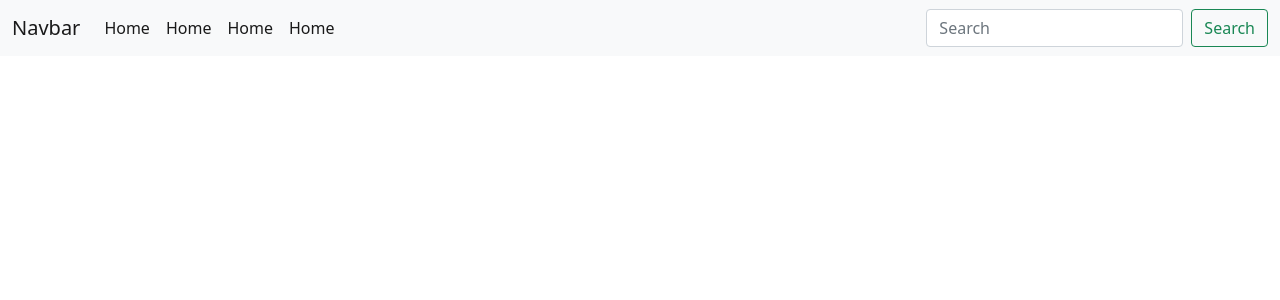
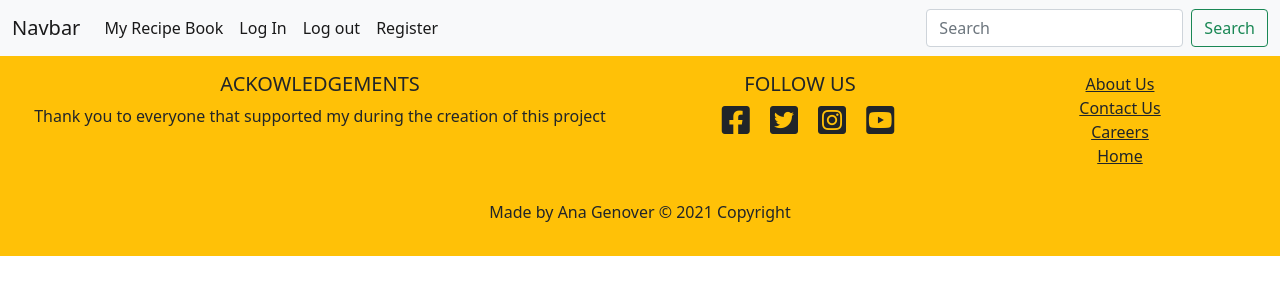
Before and after one commit to AnaG0307/my-recipe-blog-a, a Django app: template templates/base.html in a window 1280 px wide. Shown: the top 300 px of the page. Run offline with Django 3.2, Linux system fonts and the light colour scheme; the template is opened without the code that fills it, so the values that code supplies are empty; parts of the project's set-up code (start-up, migrations or seed data) failed here and were passed over.

Commit message:
Created Footer in base.html and tried to fix errors with urls paths, views and models but unsuccesful

```diff
--- a/myrecipebooka/urls.py
+++ b/myrecipebooka/urls.py
@@ -15,9 +15,11 @@ Including another URLconf
 """
 from django.contrib import admin
 from django.urls import path
-from recipe_blog.models import Recipe
+from recipe_blog import views
+from recipe_blog.views import RecipeListView
+
 
 urlpatterns = [
     path('admin/', admin.site.urls),
-    # path('home/', RecipeListView.as_view(), name='home')
+    path('', views.RecipeListView.as_view(), name='home')
 ]
--- a/recipe_blog/views.py
+++ b/recipe_blog/views.py
@@ -1,5 +1,5 @@
 from django.views.generic import ListView
-from recipe_blog.models import Recipe
+from .models import Recipe
 
 
 class RecipeListView(ListView):
--- a/templates/base.html
+++ b/templates/base.html
@@ -1,7 +1,7 @@
 {% load static %}
 
 <!DOCTYPE html>
-<html lang="en">
+<html lang="en" class="h-100">
 
 <head>
     <meta charset="UTF-8">
@@ -32,16 +32,16 @@
             <div class="collapse navbar-collapse" id="navbarSupportedContent">
                 <ul class="navbar-nav me-auto mb-2 mb-lg-0">
                     <li class="nav-item">
-                        <a class="nav-link active" aria-current="page" href="#">Home</a>
+                        <a class="nav-link active" aria-current="page" href="#">My Recipe Book</a>
                     </li>
                     <li class="nav-item">
-                        <a class="nav-link active" aria-current="page" href="#">Home</a>
+                        <a class="nav-link active" aria-current="page" href="#">Log In</a>
                     </li>
                     <li class="nav-item">
-                        <a class="nav-link active" aria-current="page" href="#">Home</a>
+                        <a class="nav-link active" aria-current="page" href="#">Log out</a>
                     </li>
                     <li class="nav-item">
-                        <a class="nav-link active" aria-current="page" href="#">Home</a>
+                        <a class="nav-link active" aria-current="page" href="#">Register</a>
                     </li>
                 </ul>
                 <form class="d-flex">
@@ -58,8 +58,47 @@
         {% endblock %}
     </main>
 
-    <footer>
-
+    <footer class="footer mt-auto py-3 bg-warning text-dark">
+        <div class="container-fluid text-center text-md-left text-dark">
+            <div class="row">
+                <div class="col-md-6 mt-md-0 mt-3">
+                    <h5 class="text-uppercase">Ackowledgements</h5>
+                    <p>Thank you to everyone that supported my during the creation of this project</p>
+                </div>
+                <!-- <hr class="clearfix w-100 d-md-none pb-3"> -->
+                <div class="col-md-3 mb-md-0 mb-3">
+                    <h5 class="text-uppercase text-dark">Follow us</h5>
+                    <p>
+                        <a href="https://www.facebook.com/"><i
+                                class="fab fa-facebook-square ms-3 fa-2x link-dark"></i></a>
+                        <a href="https://twitter.com/"><i class="fab fa-twitter-square ms-3 fa-2x link-dark"></i></a>
+                        <a href="https://www.instagram.com/"><i
+                                class="fab fa-instagram-square ms-3 fa-2x link-dark"></i></a>
+                        <a href="https://www.youtube.com/"><i
+                                class="fab fa-youtube-square ms-3 fa-2x link-dark"></i></a>
+                    </p>
+                </div>
+                <div class="col-md-3 mb-md-0 mb-3">
+                    <ul class="list-unstyled link-secondary">
+                        <li>
+                            <a class="link-dark" href="#!">About Us</a>
+                        </li>
+                        <li>
+                            <a class="link-dark" href="#!">Contact Us</a>
+                        </li>
+                        <li>
+                            <a class="link-dark" href="#!">Careers</a>
+                        </li>
+                        <li>
+                            <a class="link-dark" href="{% url 'home' %}">Home</a>
+                        </li>
+                    </ul>
+                </div>
+            </div>
+        </div>
+        <div class="footer-copyright text-center py-3">
+            <p class="m-0 text-center text-dark">Made by Ana Genover © 2021 Copyright</p>
+        </div>
     </footer>
 
 </body>
```
Also changed, not shown: recipe_blog/urls.py (+5 -2 lines), recipe_blog/models.py (line endings or trailing spaces).
